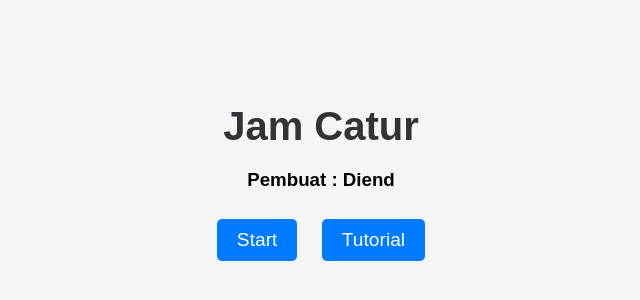
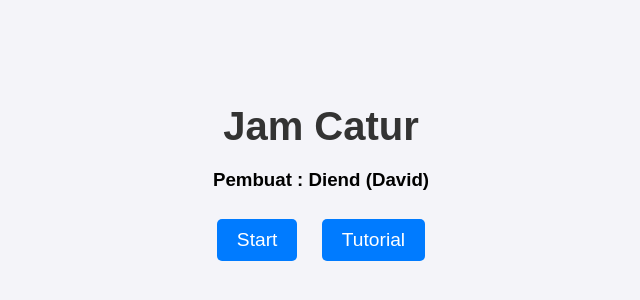
Before and after one commit to DiendShikii/Clock-Chess, a plain HTML site: page index.html in a window 1280 px wide. Shown: the part 226-526 px from the top of the page, without its empty margins (319-959 px from the left). Drawn offline with Linux system fonts and the light colour scheme.

Commit message:
index.html

```diff
--- a/index.html
+++ b/index.html
@@ -144,7 +144,7 @@
 <body>
     <div id="welcomeScreen" class="welcome-container">
         <h1>Jam Catur</h1>
-        <h3>Pembuat : Diend</h3>
+        <h3>Pembuat : Diend (David)</h3>
         <button onclick="startClock()">Start</button>
         <button onclick="showInfo()">Tutorial</button>
     </div>
```
